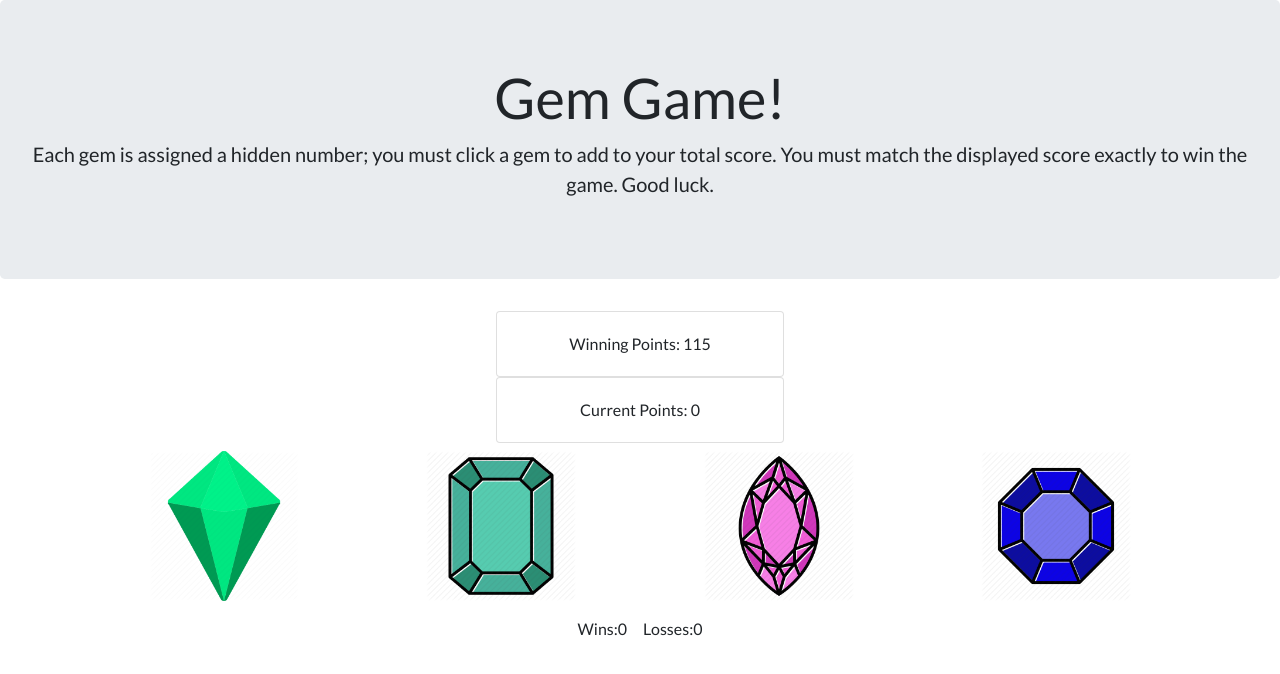
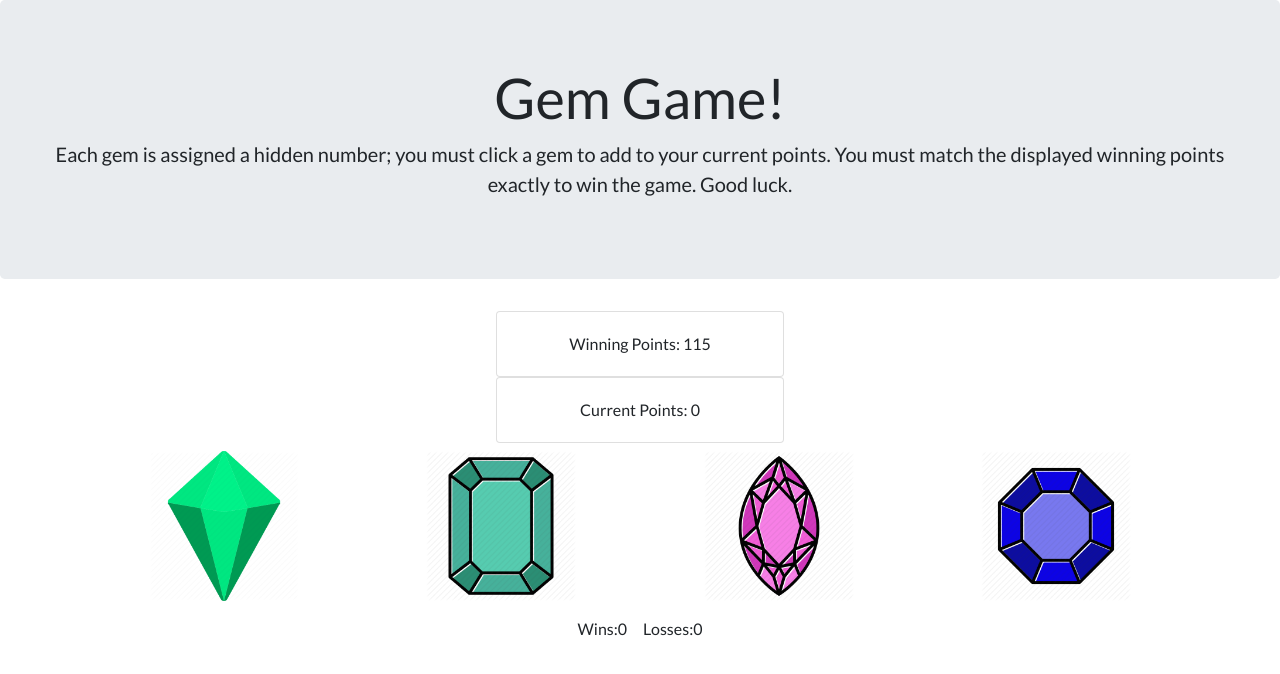
Before and after one commit to VanillaCoder/unit-4-game, a plain HTML site: page index.html in a window 1280 px wide. Drawn offline with nearby package versions, Linux system fonts and the light colour scheme.

Commit message:
tiny change to instructions

```diff
--- a/index.html
+++ b/index.html
@@ -18,7 +18,7 @@
     <div class="jumbotron">
         <h1 class="display-4" style="text-align:center">Gem Game!</h1>
         <p class="lead" style="text-align:center">Each gem is assigned a hidden number; you must click a gem to add to
-            your total score. You must match the displayed score exactly to win the game. Good luck. </p>
+            your current points. You must match the displayed winning points exactly to win the game. Good luck. </p>
     </div>
     <!-- Number they need to guess -->
     <div class="container">
```
